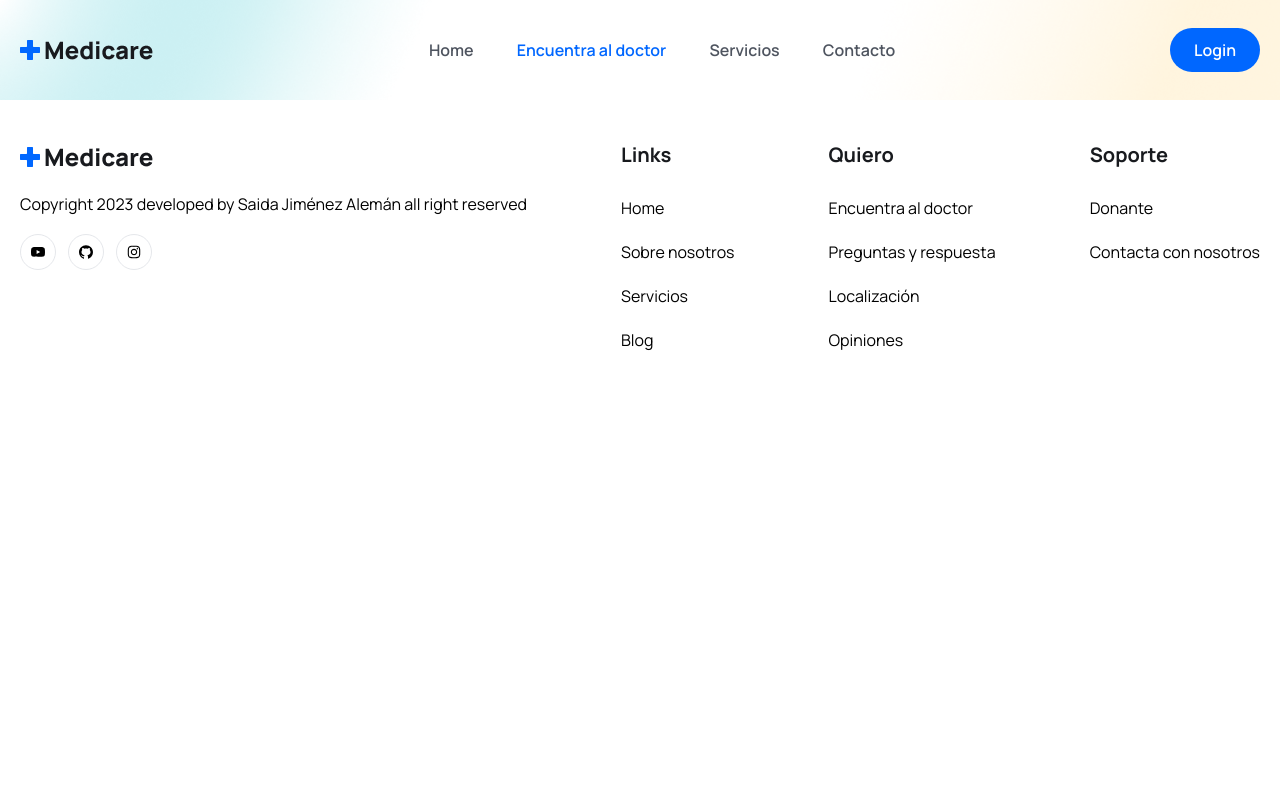
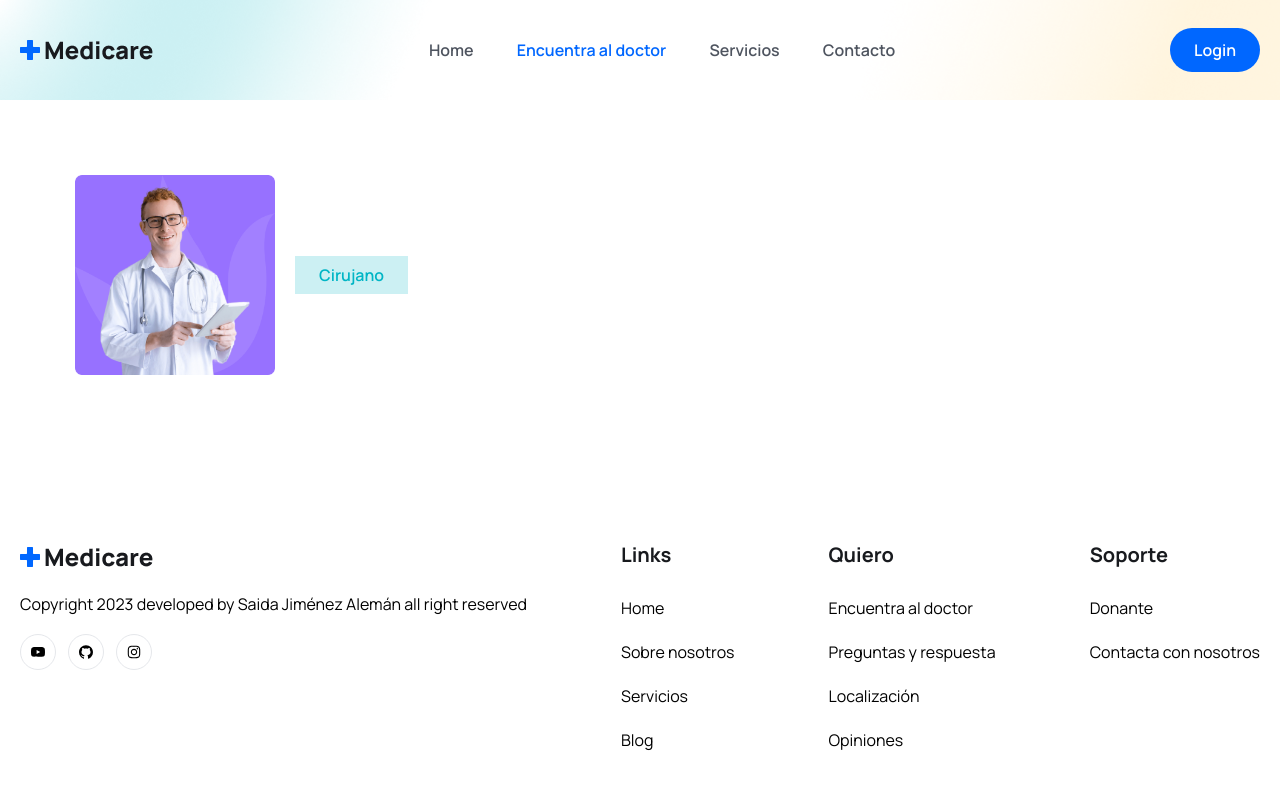
Before and after one commit to saidaJimenez/Medicare, a React (Vite) app in the folder frontend/: page /doctors/1 in a window 1280 px wide. Shown: the top 788 px of the page. Built offline with nearby package versions, Linux system fonts and the light colour scheme; the HTML template or start-up script is replaced by a standard one; a web font is replaced by a local one.

Commit message:
Comenzando primer apartado doctor

```diff
--- a/frontend/src/pages/Doctors/DoctorDetails.jsx
+++ b/frontend/src/pages/Doctors/DoctorDetails.jsx
@@ -1,7 +1,27 @@
 import React from 'react'
+import doctorImg from "../../assets/images/doctor-img02.png"
+
+
 
 const DoctorDetails = () => {
-  return
+  return <section>
+    <div className='max-w-[1170px] px-5 mx-auto'>
+      <div className="grid ms:grid-cols-3 gap-[50px]">
+        <div className='md:col-span-2'>
+          <div className='flex items-center gap-5'>
+            <figure className='max-w-[200px] max-h-[200px]'>
+              <img src={doctorImg} alt="" className='w-full'/>
+            </figure>
+            <div>
+              <span className='bg-[#CCF0F3] text-irisBlueColor py-1 px-6 lg:py-2 lg:py-2 lg:px-6 text-[12px] leading-4 lg:text-[16px] lg:leading-7 font-semibold roundend'>Cirujano</span>
+            </div>
+          </div>
+        </div>
+
+        <div></div>
+      </div>
+    </div>
+  </section>
 
 }
 
```
